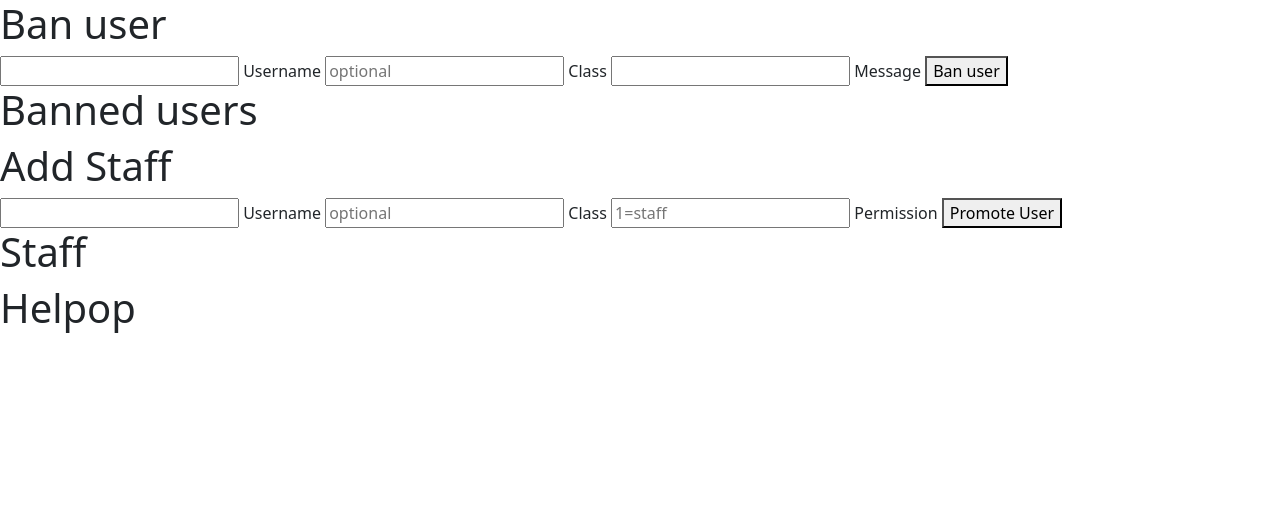
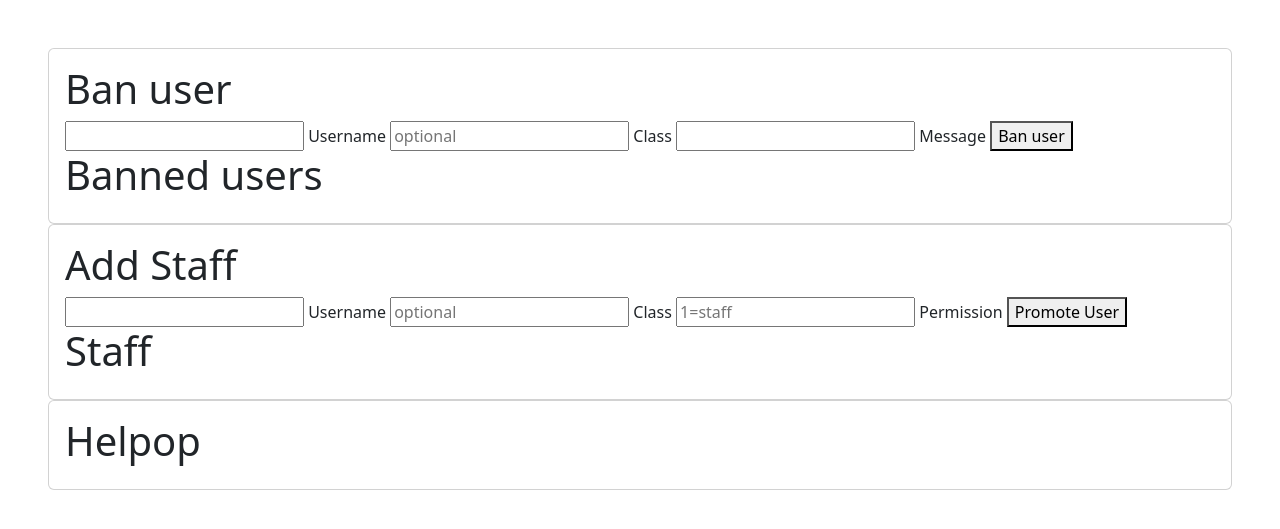
Before and after one commit to shykeiichi/ssisauth, a Flask app: page /admin in a window 1280 px wide. Shown: the top 529 px of the page. Run offline with Flask 3, Linux system fonts and the light colour scheme.

Commit message:
Updated admin for bootstrap

```diff
--- a/web/templates/admin.html
+++ b/web/templates/admin.html
@@ -1,7 +1,7 @@
 {% extends "layout.html" %}
 {% block content %}
-<div id="main">
-    <div id="ban">
+<div class="m-5">
+    <div id="ban" class="card card-body">
         <div id="banuser">
             <h1>Ban user</h1>
             <span>
@@ -25,7 +25,7 @@
             </div>
         </div>
     </div>
-    <div>
+    <div class="card card-body">
         <div id="staff">
             <h1>Add Staff</h1>
             <span>
@@ -49,7 +49,7 @@
             </div>
         </div>
     </div>
-    <div>
+    <div class="card card-body">
         <div id="staff">
             <h1>Helpop</h1>
             <div id="helpop" class="list">
```
